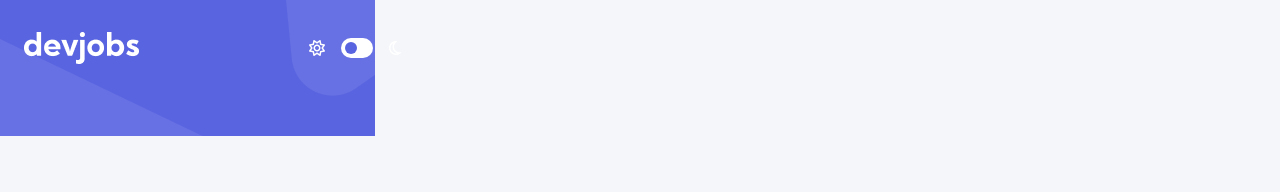
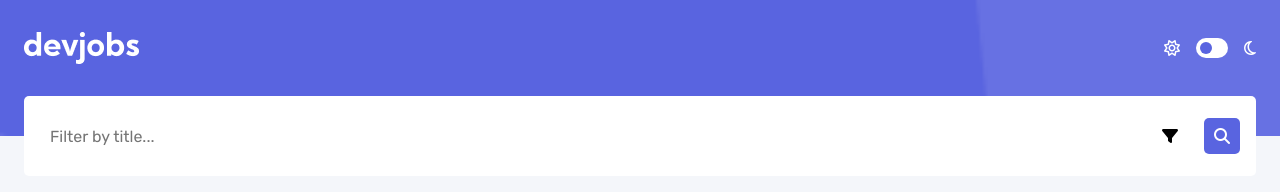
Before and after one commit to acunmedyaakademi/devjobs-app, a plain HTML site: page index.html in a window 1280 px wide. Drawn offline with Linux system fonts and the light colour scheme.

Commit message:
search added  & dark mode added

```diff
--- a/assets/css/style.css
+++ b/assets/css/style.css
@@ -148,7 +148,7 @@ h1, h2, h3, h4, h5, h6 {
 
 
   display: flex;
-  max-width: 425px;
+
 
   padding: 32px 24px;
   justify-content: space-between;
@@ -157,6 +157,53 @@ h1, h2, h3, h4, h5, h6 {
 
 .head-container{
   height: 136px;
-  background-image: url("/assets/images/triangles.png");
+  background: url("/assets/images/triangles.png");
   background-repeat: no-repeat;
+  width: 100%;
+  background-size: cover;
 }
+
+.search-container {
+  display: flex;
+  align-items: center;
+  margin-left: 24px;
+  margin-right: 24px;
+  background-color: #FFFFFF;
+  justify-content: space-between;
+  height: 80px;
+  border-radius: 5px;
+  margin-top: -40px;
+}
+
+.search-container input{
+  position: relative;
+  border: none;
+  margin-left: 24px;
+  width: 60%;
+  height: 40px;
+}
+
+input:focus {
+  outline: 0;
+}
+
+.icons-filter-search{
+  display: flex;
+}
+
+.icons-filter-search {
+  margin-right: 16px;
+  gap: 16px;
+}
+
+.search-icon{
+  background-color: #5964e0;
+  padding: 10px;
+  border-radius: 5px;
+  color: #FFFFFF;
+}
+
+.filter-icon{
+  padding: 10px;
+  border-radius: 5px;
+}
--- a/index.html
+++ b/index.html
@@ -30,7 +30,13 @@
                     </div>
                 </div>
             </div>
-
+        </div>
+        <div class="search-container">
+            <input type="text" name="" id="" placeholder="Filter by title...">
+            <div class="icons-filter-search">
+                <i class="fa-solid fa-filter filter-icon"></i>
+                <i class="fa-solid fa-magnifying-glass search-icon"></i>
+            </div>
 
         </div>
 
```
